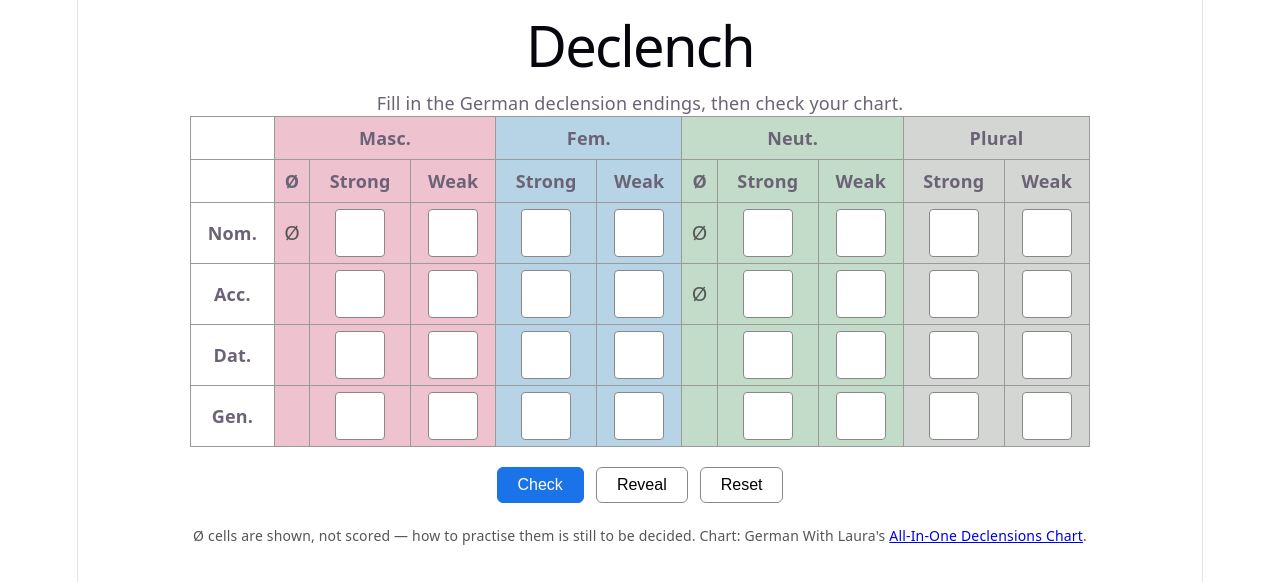
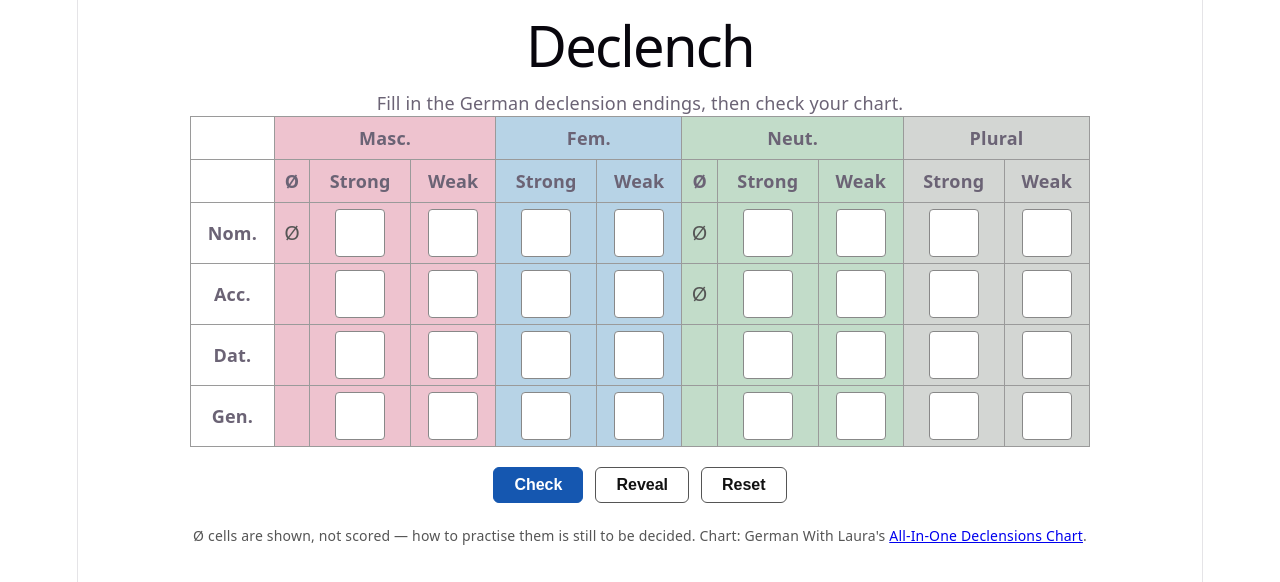
Before and after one commit to davideastmond/declench, a Vue app: page / in a window 1280 px wide. Shown: the top 582 px of the page. Built offline with nearby package versions, Linux system fonts and the light colour scheme.

Commit message:
Fix Reveal/Reset button contrast

```diff
--- a/src/components/DeclensionChart.vue
+++ b/src/components/DeclensionChart.vue
@@ -243,17 +243,36 @@ function label(caseId: CaseId, genderId: GenderId, strength: Strength): string {
 
 .controls button {
   font-size: 16px;
+  font-weight: 600;
   padding: 8px 20px;
   border-radius: 6px;
-  border: 1px solid #888;
+  border: 1px solid #555;
   background: #fff;
+  color: #111;
   cursor: pointer;
 }
 
+.controls button:hover {
+  background: #e8e8e8;
+}
+
+.controls button:focus-visible {
+  outline: 2px solid #111;
+  outline-offset: 2px;
+}
+
 .controls button.primary {
-  background: #1a73e8;
-  border-color: #1a73e8;
+  background: #1557b0;
+  border-color: #1557b0;
   color: #fff;
+}
+
+.controls button.primary:hover {
+  background: #0f4a94;
+}
+
+.controls button.primary:focus-visible {
+  outline-color: #1557b0;
 }
 
 .score {
```
